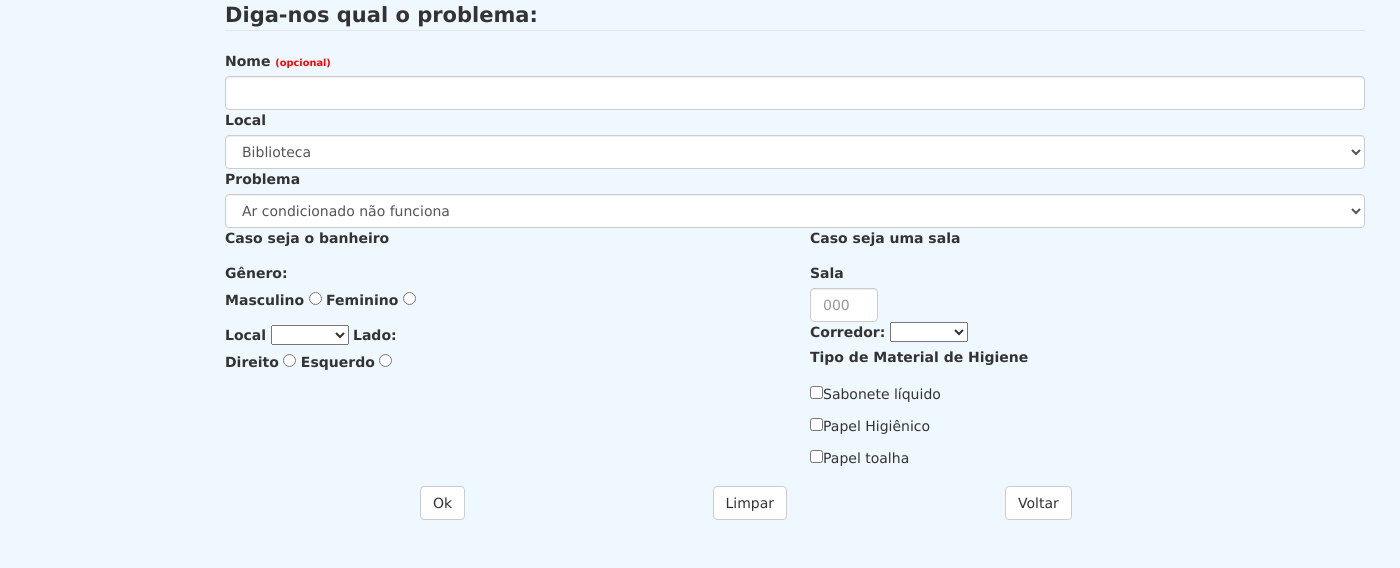
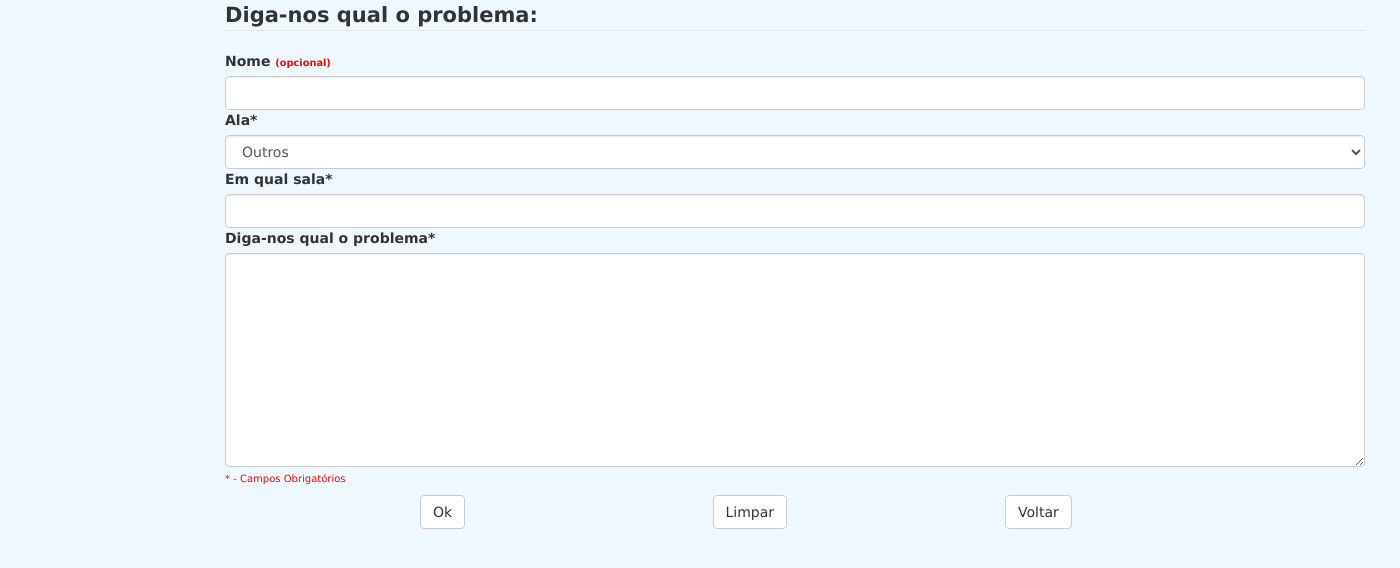
Before and after one commit to andersonrubiojuca/SCCI, a PHP site: page /Form_de_Estrutura.php in a window 1400 px wide. Shown: the part 117-685 px from the top of the page. Run offline with PHP 8.4, Linux system fonts and the light colour scheme.

Commit message:
mudanca de formulario e de icone

```diff
--- a/Form_de_Estrutura.php
+++ b/Form_de_Estrutura.php
@@ -11,102 +11,16 @@ include 'php/cabecalho.php';
                     <label for="nome">Nome <span style="color: red; font-size: 70%;">(opcional)</span></label>
                     <input type="text" class="form-control" id="nome"
                            name="nome">
-                    <label for="local">Local</label>
+                    <label for="local">Ala*</label>
                     <select name="local" class="form-control">
-                        <option>Biblioteca</option>
-                        <option>Cantina</option>
-                        <option>CDA</option>
-                        <option>Direção</option>
-                        <option>Gestão de Crédito</option>
-                        <option>Lab. Redes</option>
-                        <option>Lab II</option>
-                        <option>Lab III</option>
-                        <option>Banheiro (Especificar abaixo)</option>
-                        <option>Sala de Aula (Especificar abaixo)</option>
-                        <option>Corredor (Especificar abaixo)</option>
+                        <option>Outros</option>
                     </select>
-                    <label for="tipo-de-problema">Problema</label>
-                    <select name="problema" class="form-control">
-                        <option>Ar condicionado não funciona</option>
-                        <option>Cadeira quebrada</option>
-                        <option>Lâmpada queimada</option>
-                        <option>Quadro arranhado</option>
-                        <option>Tomada não funciona</option>
-                        <option>Janela quebrada</option>
-                        <option>Cadeira suja</option>
-                        <option>Cadeira em qtde insuficiente</option>
-                        <option>Equipamento audio/visual não funciona</option>
-                        <option>Quadro sujo</option>
-                        <option>Sala suja</option>
-                        <option>Sala desorganizada</option>
-                        <option>"Escada com ploblema</option>
-                        <option>Escada escorregando</option>
-                        <option>Escada suja</option>
-                        <option>Rampa suja</option>
-                        <option>Rampa com problema de iluminação</option>
-                        <option>Banheiro sujo"</option>
-                        <option>Vaso entupido"</option>
-                        <option>Descarga vazando</option>
-                        <option>Falta de material de higiene no banheiro (Especificar abaixo)</option>
-                        <option>Torneira quebrada</option>
-                        <option>Falta água</option>
-                    </select>
-                    <div class="row">
-                        <div class="col-lg-6 col-md-6 ">
-                            <p><label>Caso seja o banheiro</label></p>
-                            <label>Gênero:</label>
-                            <p><label>Masculino</label>
-                            <input type="radio" class="form-check-input" id="sexo"
-                                   name="sexo" value="Masculino">
-                            <label>Feminino</label>
-                            <input type="radio" class="form-check-input" id="sexo"
-                                   name="sexo" value="Feminino"></p>
-                            <label>Local</label>
-                            <select name="ban_local" class="form-check-input">
-                                <option></option>
-                                <option>Terreo</option>
-                                <option>1 Andar</option>
-                                <option>2 Andar</option>
-                                <option>3 Andar</option>
-                                <option>Anexo</option>
-                                <option>Cantina</option>
-                            </select>
-                            <label>Lado:</label>
-                            <p><label>Direito</label>
-                            <input type="radio" class="form-check-input" id="lado"
-                                      name="lado" value="Direito">
-                            <label>Esquerdo</label>
-                            <input type="radio" class="form-check-input" id="lado"
-                                      name="lado" value="Esquerdo"></p>
-                        </div>
-                        <div class="col-lg-6 col-md-6 ">
-                            <p><label>Caso seja uma sala</label></p>
-                            <label>Sala</label>
-                            <div class="row">
-                                <div class="col-lg-2">
-                                    <input type="text" id="sala" class="form-control" name="sala"
-                                           placeholder="000" data-mask="999">
-                                </div>
-                            </div>
-                            <label>Corredor:</label>
-                            <select name="sala_corredor" class="form-check-input">
-                                <option></option>
-                                <option>Terreo</option>
-                                <option>1 Andar</option>
-                                <option>2 Andar</option>
-                                <option>3 Andar</option>
-                                <option>Anexo</option>
-                            </select>
-                            <p><label>Tipo de Material de Higiene</label></p>
-                            <p><input class="form-check-input" type="checkbox" id="Sabonetelíquido"
-                                      value="Sabonete líquido" name="Sabonetelíquido">Sabonete líquido</p>
-                            <p><input class="form-check-input" type="checkbox" id="PapelHigiênico"
-                                      value="Papel Higiênico" name="PapelHigiênico">Papel Higiênico</p>
-                            <p><input class="form-check-input" type="checkbox" id="Papeltoalha"
-                                      value="Papel toalha" name="Papeltoalha">Papel toalha</p>
-                        </div>
-                    </div>
+                    <label for="sala">Em qual sala*</label>
+                    <input type="text" class="form-control" name="sala" id="sala">
+                    <label for="problema">Diga-nos qual o problema*</label>
+                        <textarea name="problema" id="problema" class="form-control" cols="30" rows="10"></textarea>
                     <input type="hidden" name="tipo" value="estrutura">
+                <span class="pequeno">* - Campos Obrigatórios</span>
                 </fieldset>
                 <div class="row">
                     <div class="col-lg-2 col-md-2"></div>
--- a/css/Login.css
+++ b/css/Login.css
@@ -1 +1 @@
-.btn,.btn:hover,body,legend{color:#fff}body{font-family:'PT Sans',"Lucida Sans Unicode ","Lucida Grande",sans-serif;position:absolute;left:25%;top:15%}.bg_video,.fundo{position:fixed;top:0;left:0;min-width:100%;min-height:100%;width:auto;height:auto}.bg_video{background-size:auto;z-index:-1000}.fundo{background-image:url(../imagens/fundo.png);z-index:-999}.btn{position:relative;margin-bottom:10px;margin-right:10px;padding:10px;background-color:#1b6d85;border:0;border-radius:4px;box-shadow:1px 1px 3px rgba(30,30,30,.5);font-size:1em;text-decoration:none;text-shadow:1px 0 1px #000;transition:.3s;width:100%}.btn:hover{background-color:#204d74;box-shadow:1px 0 20px rgba(200,200,120,.9)}.btn:after,.btn:hover:after{background-color:#1b6d85}.btn:after{content:'';display:block;height:0;width:0;position:absolute;top:100%;left:50%;margin-left:-5px;transition:.3s}@media(max-width:500px){body{left:0;top:5%}}
+body{font-family:'PT Sans',"Lucida Sans Unicode ","Lucida Grande",sans-serif;position:absolute;left:25%;top:15%;color:#fff}legend{color:#fff}.fundo-img{position:fixed;top:0;left:0;min-width:100%;min-height:100%;width:auto;height:auto;background-size:auto;z-index:-1000}body .container{width:200%}.fundo{position:fixed;top:0;left:0;min-width:100%;min-height:100%;width:auto;height:auto;background-image:url(../imagens/fundo.png);z-index:-999}.btn{color:#fff;position:relative;margin-bottom:10px;margin-right:10px;padding:10px;background-color:#1b6d85;border:0;border-radius:4px;box-shadow:1px 1px 3px rgba(30,30,30,.5);color:#fff;font-size:1em;text-decoration:none;text-shadow:1px 0 1px #000;transition:.3s;width:100%}.btn:hover{background-color:#204d74;color:#fff;box-shadow:1px 0 20px rgba(200,200,120,.9)}.btn:after{content:'';display:block;height:0;width:0;position:absolute;top:100%;left:50%;margin-left:-5px;transition:.3s;background-color:#1b6d85}.btn:hover:after{background-color:#1b6d85}@media(max-width:500px){body{left:0;top:5%;width:50%}}@media(max-width:1024px){body .container{width:149%}}
--- a/css/padrao.css
+++ b/css/padrao.css
@@ -92,3 +92,8 @@ footer {
 table tr td {
   border: 1px #000 solid;
 }
+
+.pequeno {
+  font-size: 10px;
+  color:red;
+}
--- a/css/padrao.min.css
+++ b/css/padrao.min.css
@@ -1 +1 @@
-header{position:relative}body{position:absolute;font-family:'Helvetica ',"Lucida Sans Unicode ","Lucida Grande",sans-serif;top:0;left:15%;background:#f0f8ff}.corpo{background:rgba(100,149,237,.4)}.titulo{text-align:center;font-size:24px}body,html{height:100%}footer{position:absolute;bottom:0}.menu{background:#99f;list-style-type:none;margin:0;padding:0;height:30px;z-index:2}.menu li a{padding:9px 20px;display:block;color:#fff;text-decoration:none}.menu li{float:left}.menu ul{position:absolute;list-style-type:none}.menu ul li:hover{position:relative;background:#00c}.menu ul li:hover ul{left:0;top:30px;padding:0;display:block}.menu ul li:hover ul li a{display:block;background:#00c;padding:5px;width:168px;text-indent:15px}.menu ul li ul{position:absolute;list-style-type:none;display:none}table tr td{border:1px #000 solid}
+header{position:relative}body{position:absolute;font-family:'Helvetica ',"Lucida Sans Unicode ","Lucida Grande",sans-serif;top:0;left:15%;background:#f0f8ff}.corpo{background:rgba(100,149,237,.4)}.titulo{text-align:center;font-size:24px}body,html{height:100%}footer{position:absolute;bottom:0}.menu{background:#99f;list-style-type:none;margin:0;padding:0;height:30px;z-index:2}.menu li a{padding:9px 20px;display:block;color:#fff;text-decoration:none}.menu li{float:left}.menu ul{position:absolute;list-style-type:none}.menu ul li:hover{position:relative;background:#00c}.menu ul li:hover ul{left:0;top:30px;padding:0;display:block}.menu ul li:hover ul li a{display:block;background:#00c;padding:5px;width:168px;text-indent:15px}.menu ul li ul{position:absolute;list-style-type:none;display:none}table tr td{border:1px #000 solid}.pequeno{font-size:10px;color:red}
```
Also changed, not shown: css/Login.max.css (+14 -3 lines), index.php (+2 -14 lines), imagens/door.jpg (added), imagens/icone.ico, 1 other file.
